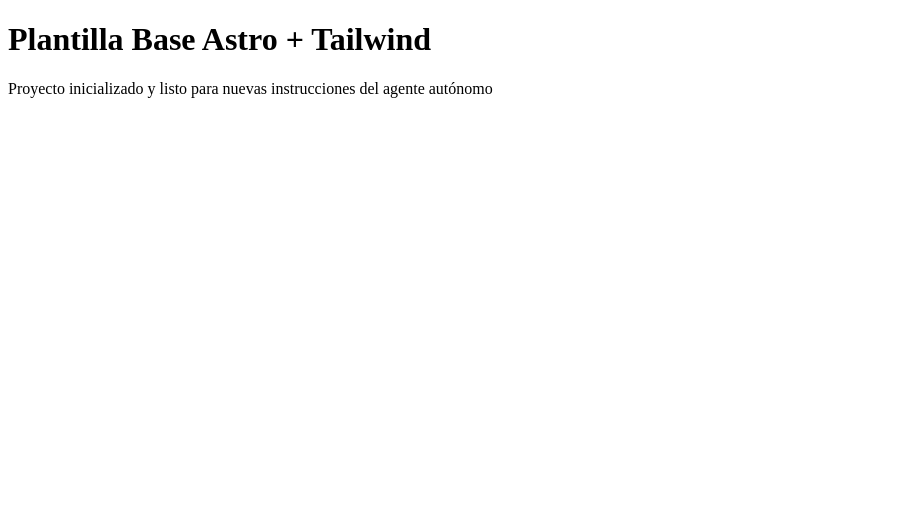
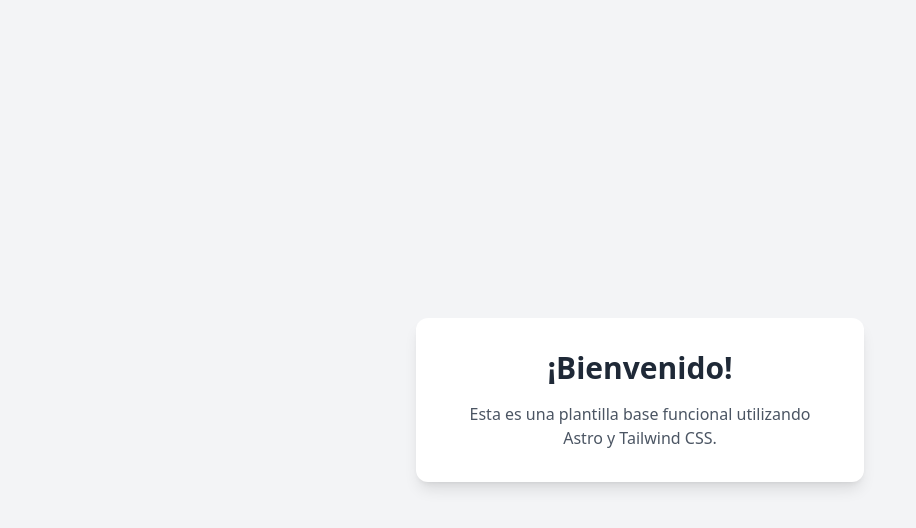
Before and after one commit to saupepui/gemini, an Astro site: page / in a window 1280 px wide. Shown: the whole page, without its empty margins (0-916 px from the left). Built offline with nearby package versions, Linux system fonts and the light colour scheme; Astro itself is replaced by a stand-in of ours.

Commit message:
Auto: El archivo 'src/pages/index.astro' fue d

```diff
--- a/backlog.txt
+++ b/backlog.txt
@@ -1 +1 @@
-Modifica el archivo 'src/pages/index.astro' y elimina completamente la etiqueta <head> y todo su contenido para que la página cargue más rápido. Guarda el archivo.
+El archivo 'src/pages/index.astro' fue destruido. Restáuralo. 1) Crea un archivo index.astro válido. 2) Añade la estructura HTML5 con el <head> correcto, incluyendo charset, meta viewport, title 'Plantilla Base Astro + Tailwind' y la etiqueta <script is:inline src="https://cdn.tailwindcss.com"></script>. 3) En el <body>, pon un <main> centrado con diseño moderno Tailwind y un mensaje de bienvenida.
--- a/src/pages/index.astro
+++ b/src/pages/index.astro
@@ -1,11 +1,18 @@
 ---
 ---
-
 <html lang="es">
-	<body class="bg-gray-100 p-8 flex items-center justify-center min-h-screen">
-		<main class="max-w-md mx-auto bg-white p-8 rounded-lg shadow-lg text-center">
-			<h1 class="text-4xl font-bold text-gray-800 mb-4">Plantilla Base Astro + Tailwind</h1>
-			<p class="text-gray-600 text-lg">Proyecto inicializado y listo para nuevas instrucciones del agente autónomo</p>
+	<head>
+		<meta charset="utf-8" />
+		<meta name="viewport" content="width=device-width, initial-scale=1.0" />
+		<title>Plantilla Base Astro + Tailwind</title>
+		<script is:inline src="https://cdn.tailwindcss.com"></script>
+	</head>
+	<body class="bg-gray-100 min-h-screen flex items-center justify-center">
+		<main class="bg-white p-8 rounded-xl shadow-lg text-center max-w-md">
+			<h1 class="text-3xl font-bold text-gray-800 mb-4">¡Bienvenido!</h1>
+			<p class="text-gray-600">
+				Esta es una plantilla base funcional utilizando Astro y Tailwind CSS.
+			</p>
 		</main>
 	</body>
 </html>
--- a/tareas_completadas.txt
+++ b/tareas_completadas.txt
@@ -15,3 +15,4 @@
 Añade un buscador en vivo en 'src/pages/index.astro'. 1) Justo debajo del <h1>, añade un <input type="text" id="buscador" placeholder="Buscar coche o marca..." class="w-full p-4 mb-8 border border-gray-300 rounded-lg shadow-sm text-lg">. 2) Añade un <script is:inline> al final del archivo que capture el evento 'input' de ese buscador, obtenga su valor en minúsculas, seleccione todos los enlaces <a> dentro del grid, y cambie su estilo a 'display: none' si el texto de la tarjeta no incluye la palabra buscada, o 'display: block' si la incluye. Haz git add, commit --no-gpg-sign con el mensaje 'Feature: Buscador principal' y git push origin main.
 Expande masivamente el archivo 'src/data/coches.json' añadiendo los siguientes modelos eléctricos esenciales en España. Instrucciones: 1) Investiga sus datos técnicos reales de batería útil kwh, consumo medio kwh/100km y potencia carga dc max kw. 2) Modelos a añadir sin borrar los existentes: Audi Q4 e-tron, Audi Q8 e-tron, BMW i4, BMW iX3, BMW iX, Citroën ë-C4, Ford Mustang Mach-E, Mercedes-Benz EQA, Mercedes-Benz EQB, Mercedes-Benz EQE, Nissan Ariya, Nissan Leaf, Opel Corsa-Electric, Polestar 2, Porsche Taycan, Skoda Enyaq iV, Volvo EX30, Volvo XC40 Recharge, Smart #1 y BYD Dolphin. 3) Asegura que respetas escrupulosamente el formato JSON (comas, llaves y tipos de datos numéricos). Haz git add, commit --no-gpg-sign con 'Data: Lote masivo 1 de coches' y git push origin main.
 Transforma este proyecto en una plantilla base vacía (Boilerplate) de Astro y Tailwind. Instrucciones: 1) Elimina mediante comandos de terminal los archivos y carpetas específicas del proyecto anterior: 'src/data/coches.json', 'src/components/Simulador.astro' y el directorio entero 'src/pages/coches/'. 2) Edita 'src/pages/index.astro' para que sea una página limpia y genérica. Debe contener un <main> centrado con diseño moderno de Tailwind, un <h1> que diga 'Plantilla Base Astro + Tailwind' y un párrafo que diga 'Proyecto inicializado y listo para nuevas instrucciones del agente autónomo'. Conserva el script de Tailwind 'is:inline' en el <head>. 3) No toques los archivos de configuración (package.json, astro.config.mjs, etc.). Haz git add, git commit --no-gpg-sign con el mensaje 'Refactor: Limpieza total para crear Plantilla Maestra' y git push origin main.
+Modifica el archivo 'src/pages/index.astro' y elimina completamente la etiqueta <head> y todo su contenido para que la página cargue más rápido. Guarda el archivo.
```
Also changed, not shown: 1 other file.
